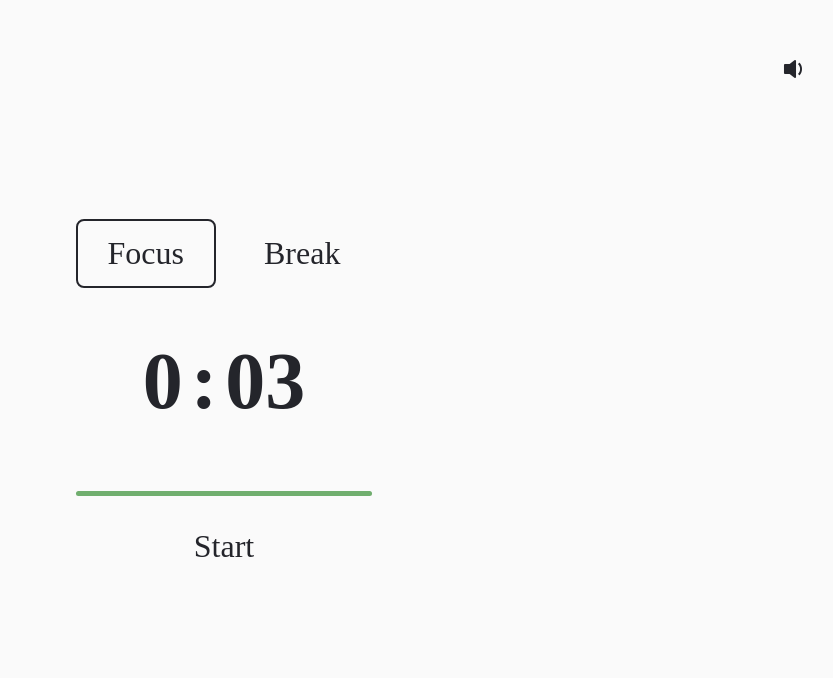
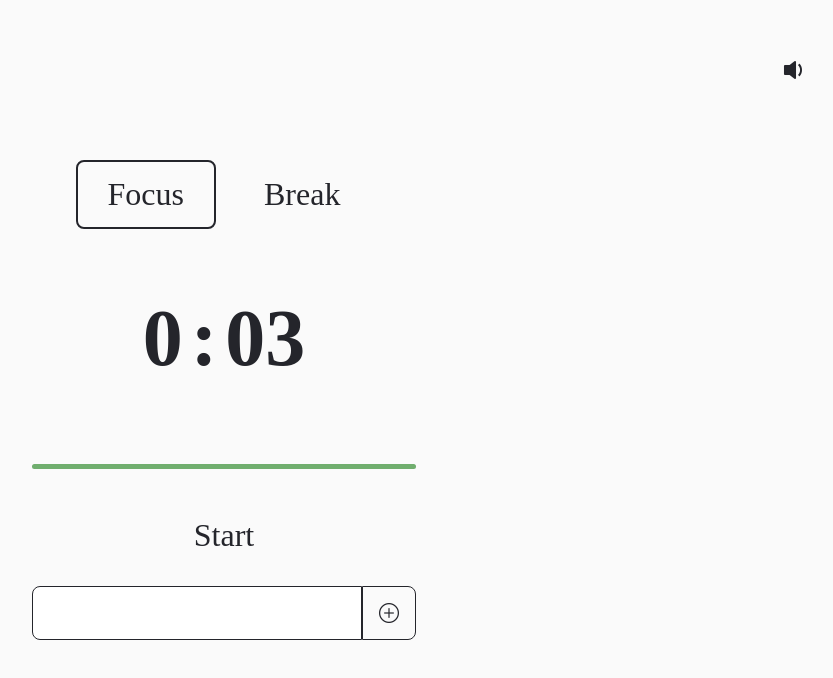
Before and after one commit to jamesspearsv/quiet-timer, a Vue app: page / in a window 1280 px wide. Shown: the top 678 px of the page, without its empty margins (416-1249 px from the left). Built offline with nearby package versions, Linux system fonts and the light colour scheme; a web font is replaced by a local one.

Commit message:
Added ContextTracker.vue; set up input element

```diff
--- a/index.html
+++ b/index.html
@@ -21,5 +21,4 @@
         <div id="app"></div>
         <script type="module" src="/src/main.js"></script>
     </body>
-    <style></style>
 </html>
--- a/src/App.vue
+++ b/src/App.vue
@@ -6,6 +6,7 @@
     import SegmentDialog from '@/components/SegmentDialog.vue';
     import type { Phase, TimerStatus } from '@/lib/types.ts';
     import { TIMERS } from './lib/const';
+    import ContextTracker from '@/components/ContextTracker.vue';
 
     const current_phase = ref<Phase>('focus');
     const current_timer = ref(TIMERS.focus);
@@ -37,13 +38,6 @@
     watch(current_phase, () => {
         current_timer.value = TIMERS[current_phase.value];
     });
-
-    /** TODO: Add timer event handlers
-     *  [x] start
-     *  [x] pause
-     *  [x] finish
-     *  [x] stop
-     **/
 
     function resetTimer() {
         current_timer.value = TIMERS[current_phase.value];
@@ -115,7 +109,6 @@
 
 <template>
     <main>
-        <div>
         <PhaseButtons
             :phase="current_phase"
             @change-phase="(m: Phase) => changePhase(m)"
@@ -130,9 +123,11 @@
             @pause="pauseTimer"
             @finish="playAlert"
         />
-        </div>
+        <ContextTracker />
+    </main>
+
+    <!-- # Non-UI elements # -->
     <MuteButton :muted="muted" @toggle-mute="toggleMute" />
-    </main>
     <audio ref="audioElement" src="/retro-alarm-clock.mp3"></audio>
     <SegmentDialog
         :open="modal_open"
@@ -151,13 +146,11 @@
         bottom: 0;
         left: 0;
         display: flex;
+        flex-direction: column;
         justify-content: center;
         align-items: center;
-    }
+        gap: 1rem;
 
-    main > div {
-        display: flex;
-        flex-direction: column;
-        align-items: center;
+        padding-inline: 35%;
     }
 </style>
--- a/src/assets/style.css
+++ b/src/assets/style.css
@@ -7,6 +7,7 @@
     --clr-transparent: transparent;
     --border-radius: 8px;
     --gap-spacing: 10px;
+    --button-padding: 1rem 2rem;
 }
 
 #app {
@@ -28,3 +29,10 @@ button:hover {
     background-color: var(--clr-shaded);
     cursor: pointer;
 }
+
+button > i {
+    display: flex;
+    justify-content: center;
+    align-items: center;
+    font-size: inherit;
+}
--- /dev/null
+++ b/src/components/ContextTracker.vue
@@ -0,0 +1,38 @@
+<script setup lang="ts"></script>
+<template>
+    <div class="context-container">
+        <input type="text" name="" id="" />
+        <button>
+            <i class="bi bi-plus-circle"></i>
+        </button>
+    </div>
+</template>
+<style lang="css" scoped>
+    .context-container {
+        width: 100%;
+        display: flex;
+        gap: 0;
+
+        --border-style: solid 1px var(--clr-black);
+    }
+
+    input {
+        padding: 0.5rem;
+        font-size: 1.25rem;
+        font-family: inherit;
+        flex: 1;
+
+        border-radius: var(--border-radius);
+        border-top-right-radius: 0;
+        border-bottom-right-radius: 0;
+        border: var(--border-style);
+    }
+
+    button {
+        font-size: 1.25rem;
+        border-top-left-radius: 0;
+        border-bottom-left-radius: 0;
+        border: var(--border-style);
+        padding: 1rem;
+    }
+</style>
--- a/src/components/PhaseButtons.vue
+++ b/src/components/PhaseButtons.vue
@@ -52,7 +52,7 @@
     }
 
     .phase-selector > button {
-        padding: 1rem 2rem;
+        padding: var(--button-padding);
         font-weight: 4rem;
         transition: border 220ms ease-in-out;
         z-index: 100;
```
Lines whose indentation alone changed are shown as unchanged.
